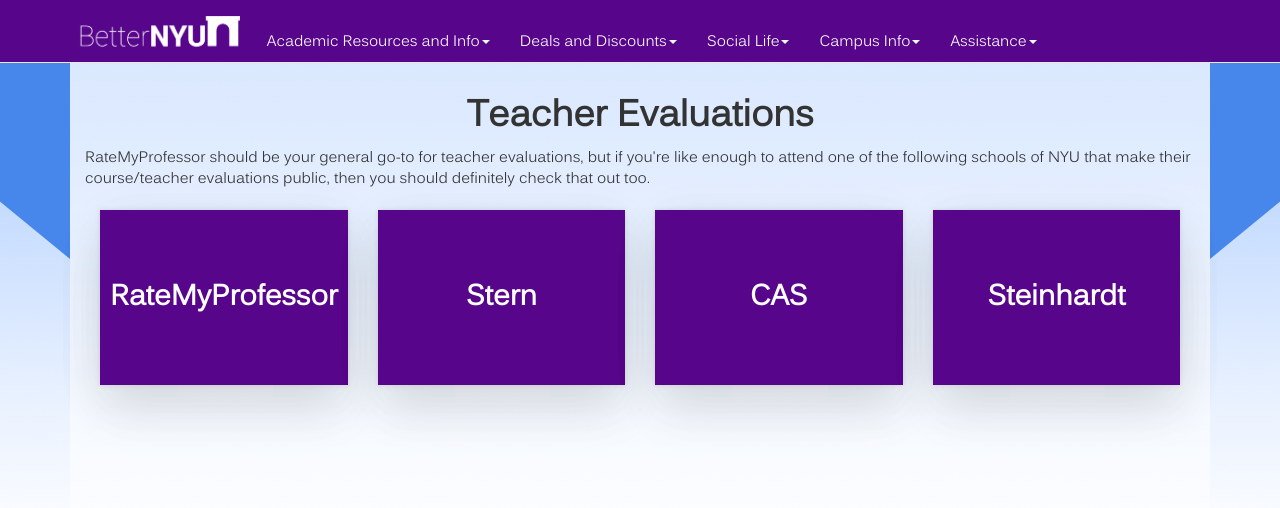
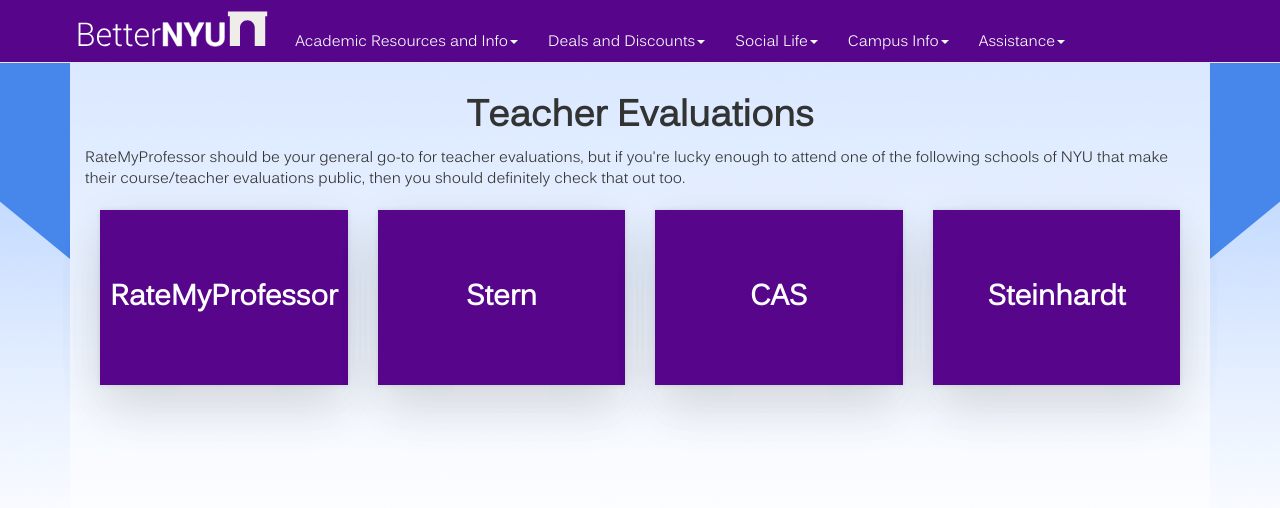
Before and after one commit to javezbak/BetterNYU, a plain HTML site: page Textbooks and Teachers.html in a window 1280 px wide. Drawn offline with nearby package versions, Linux system fonts and the light colour scheme.

Commit message:
reverted back to svg

```diff
--- a/Textbooks and Teachers.html
+++ b/Textbooks and Teachers.html
@@ -28,7 +28,7 @@
 
 		 				<div class = "header">
 		 					<a  href = "index.html">
-		 						<img src="images/Logo.png" class ="logo">
+		 						<img src="images/Logo.svg" class ="logo">
 		 					</a>
 	 					</div>
 
@@ -117,7 +117,7 @@
 
 							<h1>Teacher Evaluations</h1>
 
-							<p>RateMyProfessor should be your general go-to for teacher evaluations, but if you're like enough to attend one of the following schools of NYU
+							<p>RateMyProfessor should be your general go-to for teacher evaluations, but if you're lucky enough to attend one of the following schools of NYU
 								that make their course/teacher evaluations public, then you should definitely check that out too.</p>
 						</div>
 						<div class = "col-sm-12">
--- a/css/style.css
+++ b/css/style.css
@@ -79,7 +79,7 @@
 .logo {
 	height: 2.5em;
 	margin-top: 9px;
-      padding-right: 12px;
+  padding-right: 12px;
 
 }
 
@@ -263,7 +263,6 @@
 .header{
   float:left;
   padding-left:1em;
-  padding-top: 0.48em;
 }
 
 body {
```
Also changed, not shown: Albert.html (+1 -1 lines), Campus Cash.html (+1 -1 lines), Career Development.html (+1 -1 lines), Computer Labs.html (+1 -1 lines), Cross School Registration.html (+1 -1 lines), Game Centers.html (+1 -1 lines), Misc.html (+1 -1 lines), Movie & Show Tickets.html (+1 -1 lines), Retsaurants.html (+1 -1 lines), Shuttle Bus.html (+1 -1 lines), Software.html (+1 -1 lines), Study Abroad.html (+1 -1 lines), WebAssign.html (+1 -1 lines), housing.html (+1 -1 lines), 3 more files.
